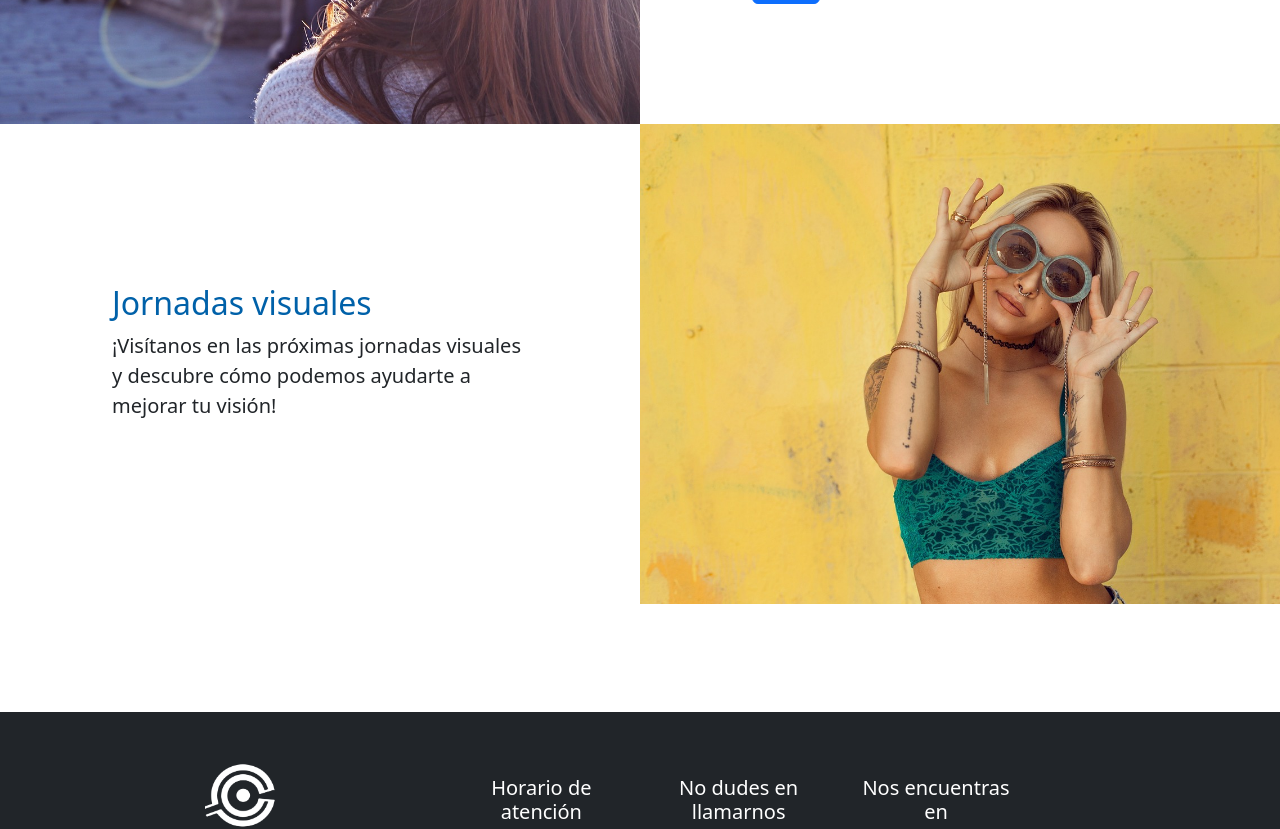
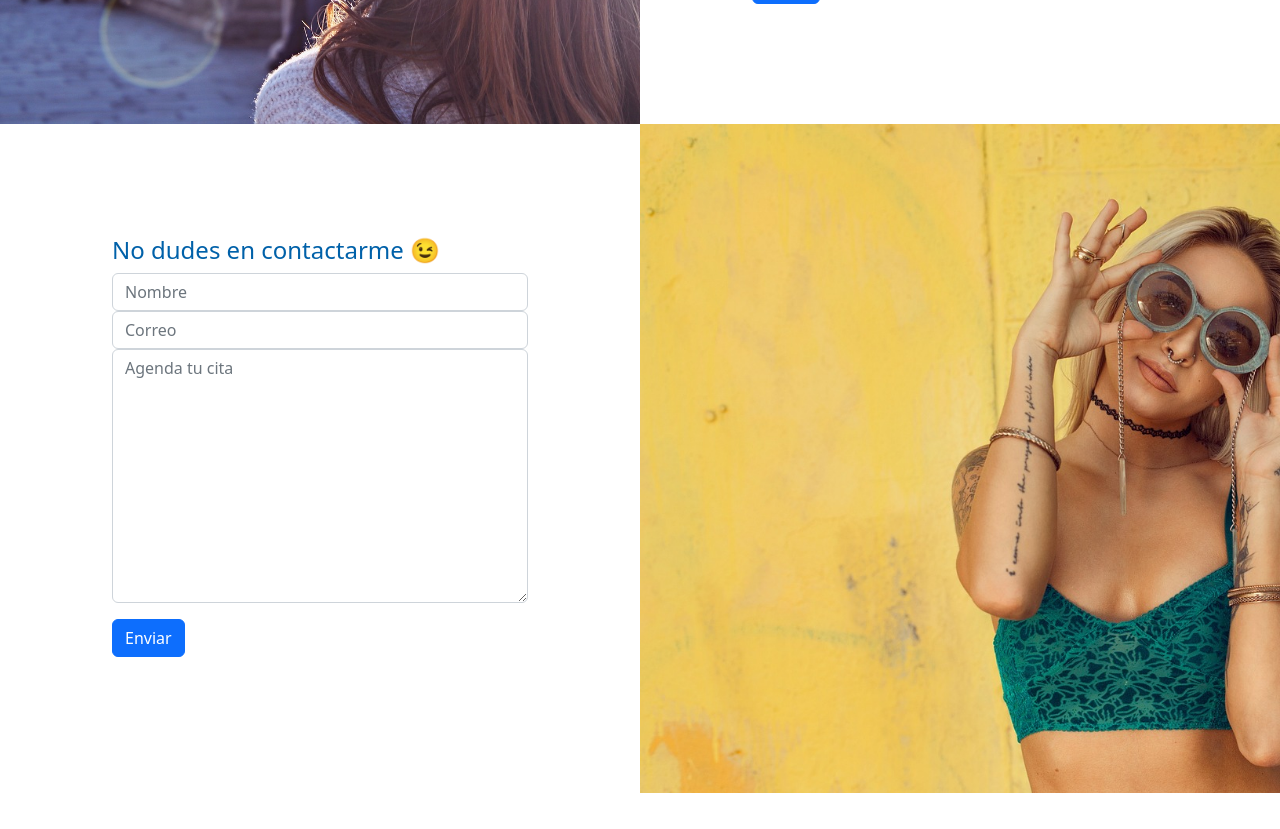
Before and after one commit to MeliBis/opticenter, a React (Vite) app: page /contacto in a window 1280 px wide. Shown: the part 1100-1929 px from the top of the page. Built offline with nearby package versions, Linux system fonts and the light colour scheme.

Commit message:
seccion contacto responsive

```diff
--- a/src/Components/Contact/Contact.jsx
+++ b/src/Components/Contact/Contact.jsx
@@ -1,4 +1,4 @@
-import { Link } from "react-router-dom"
+import { Link } from "react-router-dom";
 
 const Contact = () => {
   return (
@@ -8,17 +8,16 @@ const Contact = () => {
 
       <div className="container-fluid p-0">
         <div className="row g-0">
-          <div
-            className="col-lg-6 order-lg-2 text-white showcase-img firs-section-img"
-
-          />
+          <div className="col-lg-6 order-lg-2 text-white showcase-img firs-section-img" />
 
           <div className="col-lg-6 order-lg-1 my-auto showcase-text">
             <h2>Sucursal Zona Centro</h2>
             <p className="lead mb-0">
-            Calle Hermenegildo Galeana 10<br/>
+              Calle Hermenegildo Galeana 10
+              <br />
               <p className="text-secondary">Teléfono: 7971415421</p>
-            </p>            <div className="">
+            </p>{" "}
+            <div className="">
               <ul className="d-flex list-unstyled ">
                 <li className="contact-link">
                   <Link
@@ -35,7 +34,8 @@ const Contact = () => {
                     >
                       <path d="M13.601 2.326A7.85 7.85 0 0 0 7.994 0C3.627 0 .068 3.558.064 7.926c0 1.399.366 2.76 1.057 3.965L0 16l4.204-1.102a7.9 7.9 0 0 0 3.79.965h.004c4.368 0 7.926-3.558 7.93-7.93A7.9 7.9 0 0 0 13.6 2.326zM7.994 14.521a6.6 6.6 0 0 1-3.356-.92l-.24-.144-2.494.654.666-2.433-.156-.251a6.56 6.56 0 0 1-1.007-3.505c0-3.626 2.957-6.584 6.591-6.584a6.56 6.56 0 0 1 4.66 1.931 6.56 6.56 0 0 1 1.928 4.66c-.004 3.639-2.961 6.592-6.592 6.592m3.615-4.934c-.197-.099-1.17-.578-1.353-.646-.182-.065-.315-.099-.445.099-.133.197-.513.646-.627.775-.114.133-.232.148-.43.05-.197-.1-.836-.308-1.592-.985-.59-.525-.985-1.175-1.103-1.372-.114-.198-.011-.304.088-.403.087-.088.197-.232.296-.346.1-.114.133-.198.198-.33.065-.134.034-.248-.015-.347-.05-.099-.445-1.076-.612-1.47-.16-.389-.323-.335-.445-.34-.114-.007-.247-.007-.38-.007a.73.73 0 0 0-.529.247c-.182.198-.691.677-.691 1.654s.71 1.916.81 2.049c.098.133 1.394 2.132 3.383 2.992.47.205.84.326 1.129.418.475.152.904.129 1.246.08.38-.058 1.171-.48 1.338-.943.164-.464.164-.86.114-.943-.049-.084-.182-.133-.38-.232" />
                     </svg>
-                </Link></li>
+                  </Link>
+                </li>
                 <li className="contact-link">
                   <Link
                     to="https://www.facebook.com/opticenter3/"
@@ -51,7 +51,8 @@ const Contact = () => {
                     >
                       <path d="M16 8.049c0-4.446-3.582-8.05-8-8.05C3.58 0-.002 3.603-.002 8.05c0 4.017 2.926 7.347 6.75 7.951v-5.625h-2.03V8.05H6.75V6.275c0-2.017 1.195-3.131 3.022-3.131.876 0 1.791.157 1.791.157v1.98h-1.009c-.993 0-1.303.621-1.303 1.258v1.51h2.218l-.354 2.326H9.25V16c3.824-.604 6.75-3.934 6.75-7.951z" />
                     </svg>
-                </Link></li>
+                  </Link>
+                </li>
                 <li className="contact-link">
                   <Link
                     to="https://www.instagram.com/opticenter3/reels/"
@@ -71,17 +72,18 @@ const Contact = () => {
                 </li>
               </ul>
             </div>
-            <Link className="btn btn-primary btn-xl " target="_blank" to="https://acortar.link/Ibzw3t">Ir allá</Link>
-
+            <Link
+              className="btn btn-primary btn-xl "
+              target="_blank"
+              to="https://acortar.link/Ibzw3t"
+            >
+              Ir allá
+            </Link>
           </div>
         </div>
 
         <div className="row g-0">
-          <div
-            className="col-lg-6 text-white showcase-img second-section-img"
-
-          />
-
+          <div className="col-lg-6 text-white showcase-img second-section-img" />
 
           <div className="col-lg-6 my-auto showcase-text">
             {/*   <h2>Sucursal Zona Centro</h2>
@@ -91,7 +93,8 @@ const Contact = () => {
             </p> */}
             <h2>Sucursal Boulevard Matamoros</h2>
             <p className="lead mb-0">
-            Calle 5 de febrero, colonia 5 de febrero<br/>
+              Calle 5 de febrero, colonia 5 de febrero
+              <br />
             </p>
             <p className="text-secondary">Teléfono: 7971214538</p>
 
@@ -112,7 +115,8 @@ const Contact = () => {
                     >
                       <path d="M13.601 2.326A7.85 7.85 0 0 0 7.994 0C3.627 0 .068 3.558.064 7.926c0 1.399.366 2.76 1.057 3.965L0 16l4.204-1.102a7.9 7.9 0 0 0 3.79.965h.004c4.368 0 7.926-3.558 7.93-7.93A7.9 7.9 0 0 0 13.6 2.326zM7.994 14.521a6.6 6.6 0 0 1-3.356-.92l-.24-.144-2.494.654.666-2.433-.156-.251a6.56 6.56 0 0 1-1.007-3.505c0-3.626 2.957-6.584 6.591-6.584a6.56 6.56 0 0 1 4.66 1.931 6.56 6.56 0 0 1 1.928 4.66c-.004 3.639-2.961 6.592-6.592 6.592m3.615-4.934c-.197-.099-1.17-.578-1.353-.646-.182-.065-.315-.099-.445.099-.133.197-.513.646-.627.775-.114.133-.232.148-.43.05-.197-.1-.836-.308-1.592-.985-.59-.525-.985-1.175-1.103-1.372-.114-.198-.011-.304.088-.403.087-.088.197-.232.296-.346.1-.114.133-.198.198-.33.065-.134.034-.248-.015-.347-.05-.099-.445-1.076-.612-1.47-.16-.389-.323-.335-.445-.34-.114-.007-.247-.007-.38-.007a.73.73 0 0 0-.529.247c-.182.198-.691.677-.691 1.654s.71 1.916.81 2.049c.098.133 1.394 2.132 3.383 2.992.47.205.84.326 1.129.418.475.152.904.129 1.246.08.38-.058 1.171-.48 1.338-.943.164-.464.164-.86.114-.943-.049-.084-.182-.133-.38-.232" />
                     </svg>
-                </Link></li>
+                  </Link>
+                </li>
                 <li className="contact-link">
                   <Link
                     to="https://www.facebook.com/opticenter3/"
@@ -128,7 +132,8 @@ const Contact = () => {
                     >
                       <path d="M16 8.049c0-4.446-3.582-8.05-8-8.05C3.58 0-.002 3.603-.002 8.05c0 4.017 2.926 7.347 6.75 7.951v-5.625h-2.03V8.05H6.75V6.275c0-2.017 1.195-3.131 3.022-3.131.876 0 1.791.157 1.791.157v1.98h-1.009c-.993 0-1.303.621-1.303 1.258v1.51h2.218l-.354 2.326H9.25V16c3.824-.604 6.75-3.934 6.75-7.951z" />
                     </svg>
-                </Link></li>
+                  </Link>
+                </li>
                 <li className="contact-link">
                   <Link
                     to="https://www.instagram.com/opticenter3/reels/"
@@ -148,22 +153,75 @@ const Contact = () => {
                 </li>
               </ul>
             </div>
-            <Link className="btn btn-primary btn-xl "target="_blank" to="https://acortar.link/mfUIOR">Ir allá</Link>
+            <Link
+              className="btn btn-primary btn-xl "
+              target="_blank"
+              to="https://acortar.link/mfUIOR"
+            >
+              Ir allá
+            </Link>
+          </div>
+        </div>
+        <div className="row g-0">
+          <div className="col-lg-6 order-lg-2 text-white showcase-img third-section-img" />
+          <div className="col-lg-6 order-lg-1 my-auto showcase-text">
+            {/*    <h2>Jornadas visuales</h2>
+            <p className="lead mb-0">
+            ¡Visítanos en las próximas jornadas visuales y descubre cómo podemos ayudarte a mejorar tu visión!
+            </p> */}
+            <div className="row g-0">
+              <div className="ml-auto m-15px">
+                <div className="contact-form ">
+                  <h4>No dudes en contactarme 😉</h4>
+                  <form
+                    target="_blank"
+                    action="https://formsubmit.co/melissa.blecona@gmail.com"
+                    method="POST"
+                  >
+                    <div className="form-group">
+                      <div className="form-row">
+                        <div className="col">
+                          <input
+                            type="text"
+                            name="name"
+                            className="form-control"
+                            placeholder="Nombre"
+                            required
+                          />
+                        </div>
+                        <div className="col">
+                          <input
+                            type="email"
+                            name="email"
+                            className="form-control"
+                            placeholder="Correo"
+                            required
+                          />
+                        </div>
+                      </div>
+                    </div>
+                    <div className="form-group">
+                      <textarea
+                        placeholder="Agenda tu cita"
+                        className="form-control"
+                        name="message"
+                        rows={10}
+                        required
+                        defaultValue={""}
+                      />
+                    </div>
+                    <button
+                      type="submit"
+                      className="btn btn-primary btn-xl mt-3 "
+                    >
+                      Enviar
+                    </button>
+                  </form>
+                </div>
+              </div>
             </div>
 
-
-        </div>
-        <div className="row g-0">
-          <div
-            className="col-lg-6 order-lg-2 text-white showcase-img third-section-img"
-
-          />
-          <div className="col-lg-6 order-lg-1 my-auto showcase-text">
-            <h2>Jornadas visuales</h2>
-            <p className="lead mb-0">
-            ¡Visítanos en las próximas jornadas visuales y descubre cómo podemos ayudarte a mejorar tu visión!
-            </p>
-            <br/>
+            <br />
           </div>
         </div>
       </div>
```
Lines whose indentation alone changed are shown as unchanged.
